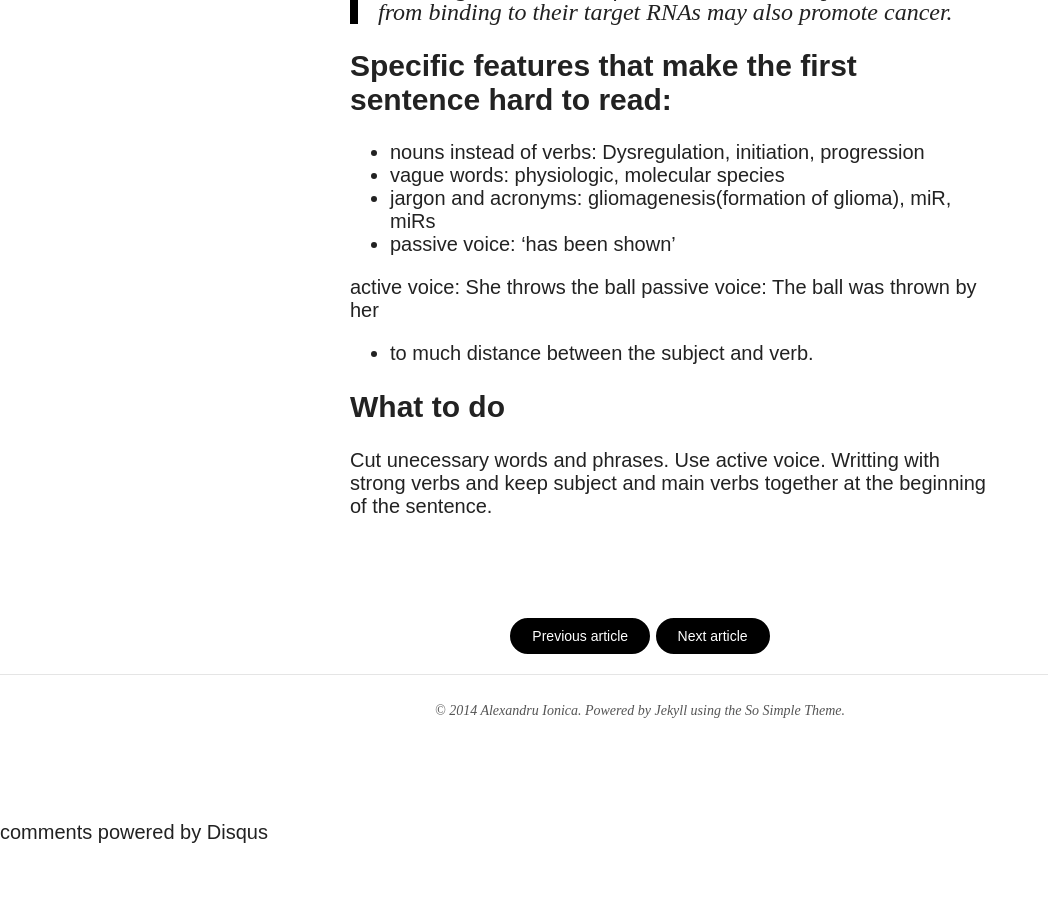
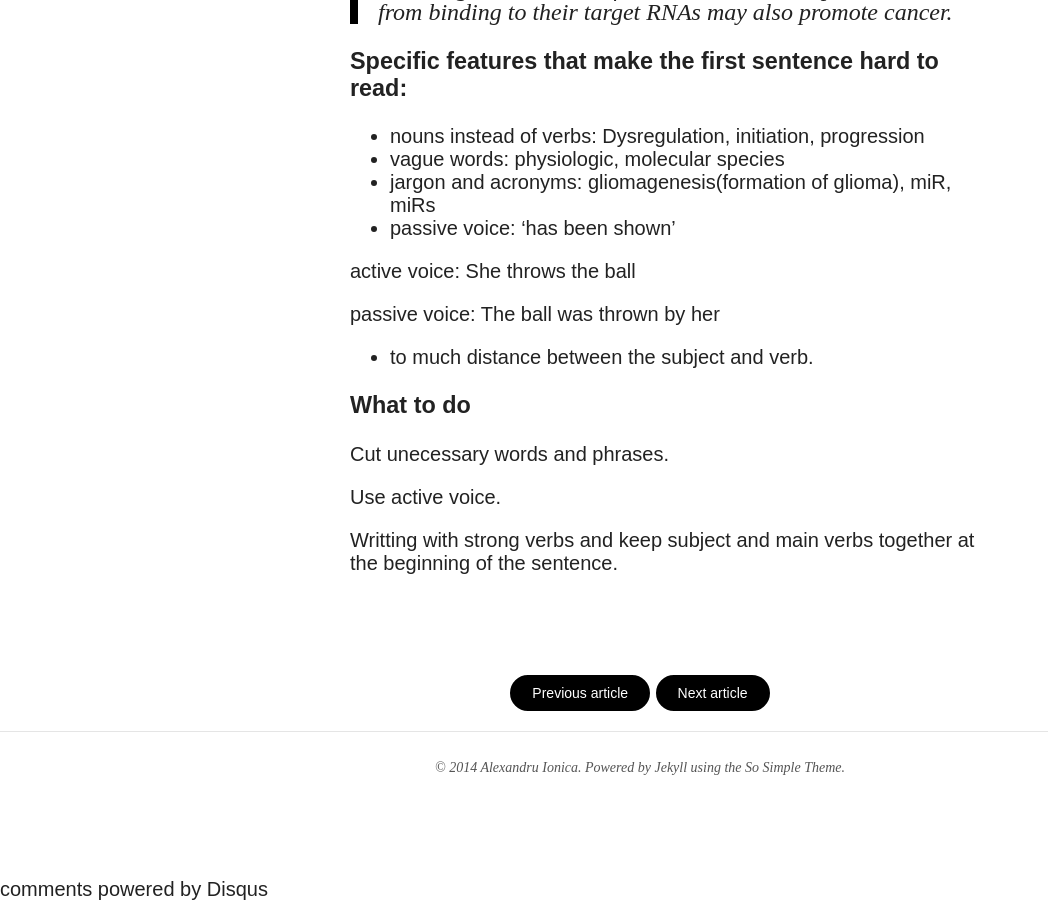
Before and after one commit to thedev/hipster-jekyll-blog, a Jekyll site: the page built from _posts/2014-10-19-Principles-of-effective-writting.md, in a window 1280 px wide and 900 px high, scrolled down 764 px. Shown: the whole window, without its empty margins (0-1048 px from the left). Built offline with Jekyll 4.4.1, drawn with Linux system fonts in a browser that asks for light colours; nearby versions of some CDN libraries; comment, search, counter and statistics services are not loaded; before the commit the page ends 1608 px from its top, so only the background shows below that.

Commit message:
formatting

```diff
--- a/_posts/2014-10-19-Principles-of-effective-writting.md
+++ b/_posts/2014-10-19-Principles-of-effective-writting.md
@@ -6,7 +6,7 @@ tags:
 - Notes
 ---
 
-# Principles of effective writting
+## Principles of effective writting
 
 Before:
 
@@ -21,7 +21,7 @@ After:
 
 
 
-## Specific features that make the first sentence hard to read:
+### Specific features that make the first sentence hard to read:
 
 - nouns instead of verbs: Dysregulation, initiation, progression
 - vague words: physiologic, molecular species
@@ -29,12 +29,15 @@ After:
 - passive voice: 'has been shown'
 
 active voice: She throws the ball
+
 passive voice: The ball was thrown by her
 
 - to much distance between the subject and verb.
 
-## What to do
+### What to do
 
 Cut unecessary words and phrases.
+
 Use active voice.
+
 Writting with strong verbs and keep subject and main verbs together at the beginning of the sentence.
```
